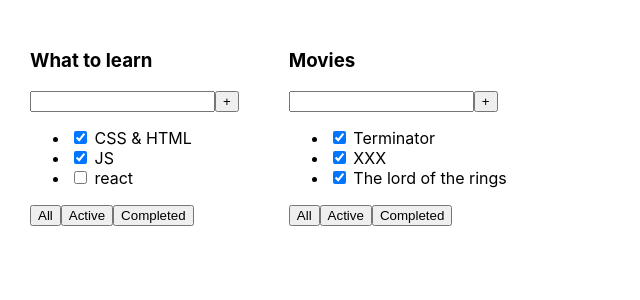
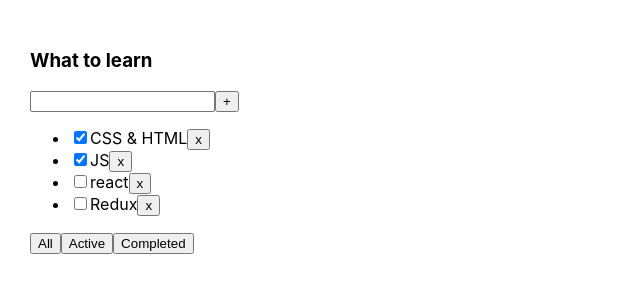
Before and after one commit to egorystuff/todolist-it, a React (Create React App) app: page / in a window 1280 px wide. Shown: the top 300 px of the page, without its empty margins (0-640 px from the left). Built offline with nearby package versions, Linux system fonts and the light colour scheme.

Commit message:
finished 2 part

```diff
--- a/src/App.tsx
+++ b/src/App.tsx
@@ -1,24 +1,40 @@
-import React from "react";
+import React, { useState } from "react";
 import "./App.css";
 import { TaskType, Todolist } from "./Todolist";
 
+export type FilterValuesType = "all" | "completed" | "active";
+
 function App() {
-  let tasks1: Array<TaskType> = [
+  let [tasks, setTasks] = useState<Array<TaskType>>([
     { id: 1, title: "CSS & HTML", isDone: true },
     { id: 2, title: "JS", isDone: true },
     { id: 3, title: "react", isDone: false },
-  ];
+    { id: 4, title: "Redux", isDone: false },
+  ]);
+  let [filter, setFilter] = useState<FilterValuesType>("all");
 
-  let tasks2: Array<TaskType> = [
-    { id: 1, title: "Terminator", isDone: true },
-    { id: 2, title: "XXX", isDone: true },
-    { id: 3, title: "The lord of the rings", isDone: true },
-  ];
+  // Удаление списков-----------------------------------------------
+  function removeTask(id: number) {
+    let filterTasks = tasks.filter((t) => t.id !== id);
+    setTasks(filterTasks);
+  }
+
+  // фильтрация списков----------------------------------------------
+  let tasksForTodoList = tasks;
+  if (filter === "completed") {
+    tasksForTodoList = tasks.filter((t) => t.isDone === true);
+  }
+  if (filter === "active") {
+    tasksForTodoList = tasks.filter((t) => t.isDone === false);
+  }
+
+  function changeFilter(value: FilterValuesType) {
+    setFilter(value);
+  }
 
   return (
     <div className='App'>
-      <Todolist title='What to learn' tasks={tasks1} />
-      <Todolist title='Movies' tasks={tasks2} />
+      <Todolist title='What to learn' tasks={tasksForTodoList} removeTask={removeTask} changeFilter={changeFilter} />
     </div>
   );
 }
--- a/src/Todolist.tsx
+++ b/src/Todolist.tsx
@@ -1,5 +1,5 @@
 import React from "react";
-
+import { FilterValuesType } from "./App";
 export type TaskType = {
   id: number;
   title: string;
@@ -9,6 +9,8 @@
 type PropsType = {
   title: string;
   tasks: Array<TaskType>;
+  removeTask: (id: number) => void;
+  changeFilter: (value: FilterValuesType) => void;
 };
 
 export function Todolist(props: PropsType) {
@@ -21,21 +23,41 @@
       </div>
 
       <ul>
-        <li>
-          <input type='checkbox' checked={props.tasks[0].isDone} /> <span>{props.tasks[0].title}</span>
-        </li>
-        <li>
-          <input type='checkbox' checked={props.tasks[1].isDone} /> <span>{props.tasks[1].title}</span>
-        </li>
-        <li>
-          <input type='checkbox' checked={props.tasks[2].isDone} /> <span>{props.tasks[2].title}</span>
-        </li>
+        {props.tasks.map((t) => {
+          return (
+            <li>
+              <input type='checkbox' checked={t.isDone} />
+              <span>{t.title}</span>
+              <button
+                onClick={() => {
+                  props.removeTask(t.id);
+                }}>
+                x
+              </button>
+            </li>
+          );
+        })}
       </ul>
 
       <div>
-        <button>All</button>
-        <button>Active</button>
-        <button>Completed</button>
+        <button
+          onClick={() => {
+            props.changeFilter("all");
+          }}>
+          All
+        </button>
+        <button
+          onClick={() => {
+            props.changeFilter("active");
+          }}>
+          Active
+        </button>
+        <button
+          onClick={() => {
+            props.changeFilter("completed");
+          }}>
+          Completed
+        </button>
       </div>
     </div>
   );
```
